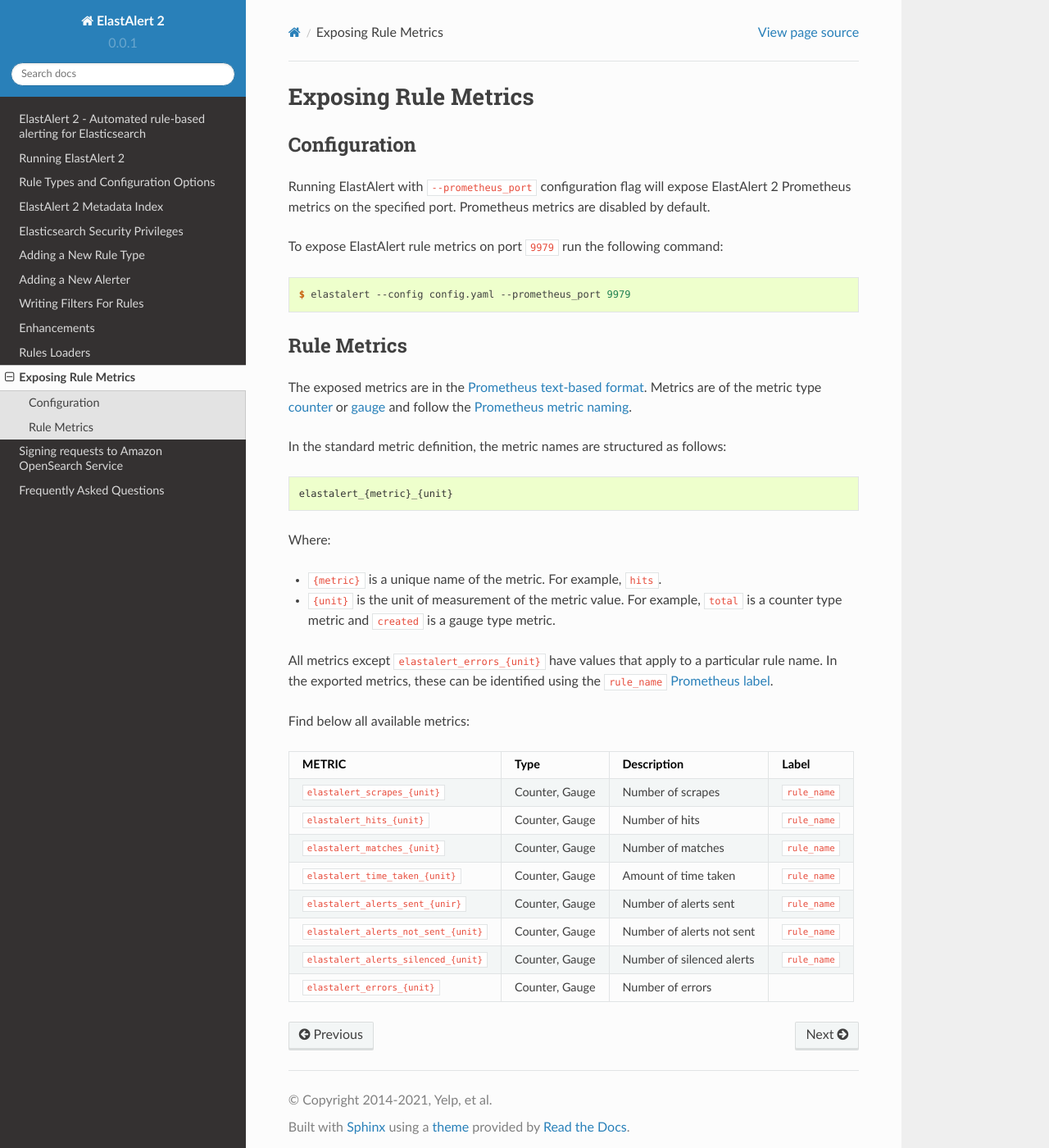
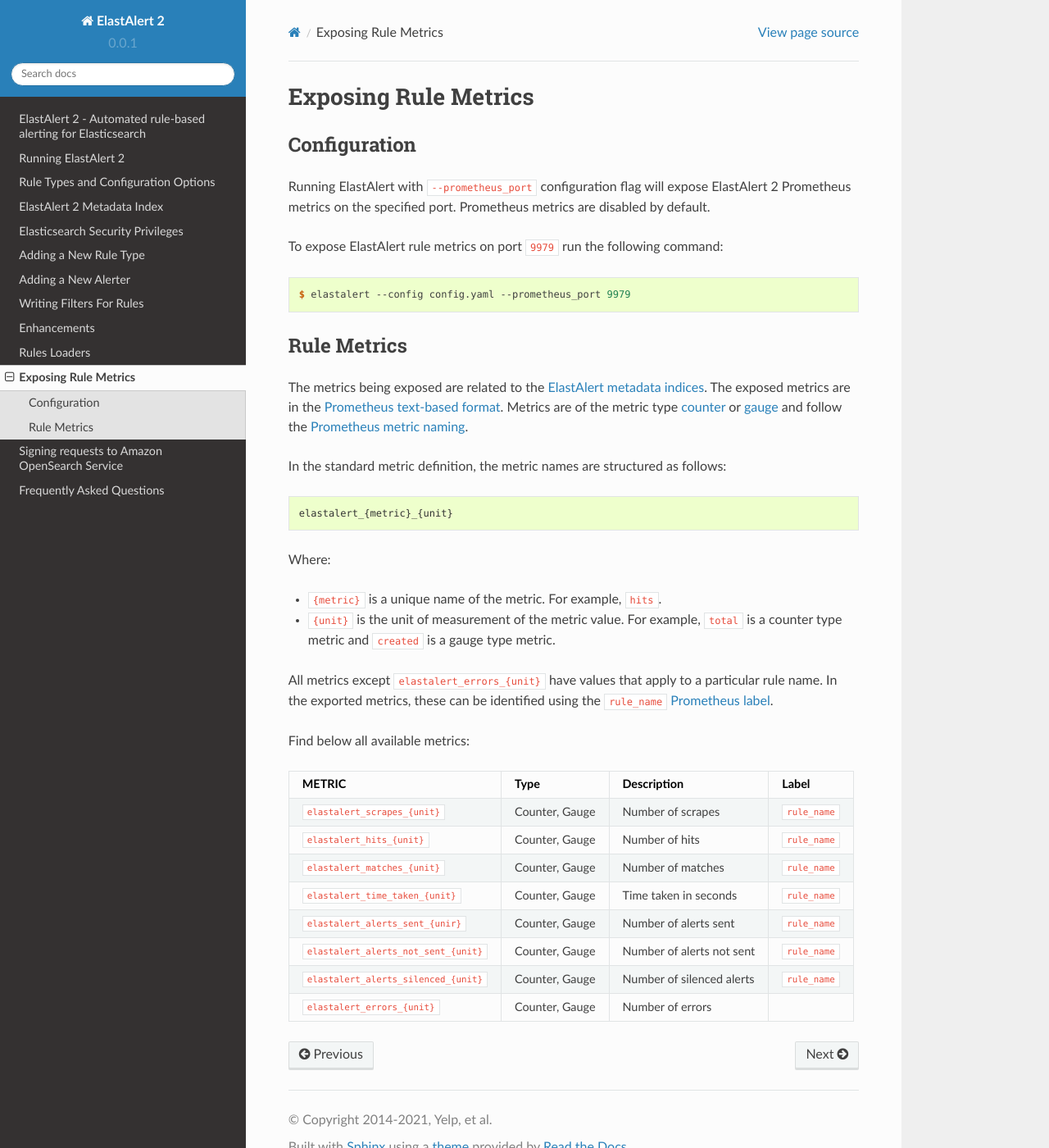
Before and after one commit to Yelp/elastalert, a Sphinx documentation site: the page built from docs/source/recipes/exposing_rule_metrics.rst, in a window 1280 px wide and 1400 px high. Shown: the whole window at 82% size. Built offline with Sphinx 7.4.7 and the Read the Docs theme 2.0.0, drawn with Linux system fonts in a browser that asks for light colours.

Commit message:
Updated rule metrics table

```diff
--- a/docs/source/recipes/exposing_rule_metrics.rst
+++ b/docs/source/recipes/exposing_rule_metrics.rst
@@ -16,7 +16,7 @@
 Rule Metrics
 ------------
 
-The exposed metrics are in the `Prometheus text-based format <https://prometheus.io/docs/instrumenting/exposition_formats/#text-based-format>`_. Metrics are of the metric type `counter <https://prometheus.io/docs/concepts/metric_types/#counter>`_ or `gauge <https://prometheus.io/docs/concepts/metric_types/#gauge>`_ and follow the `Prometheus metric naming <https://prometheus.io/docs/practices/naming/>`_.
+The metrics being exposed are related to the `ElastAlert metadata indices <https://elastalert2.readthedocs.io/en/latest/elastalert_status.html>`_. The exposed metrics are in the `Prometheus text-based format <https://prometheus.io/docs/instrumenting/exposition_formats/#text-based-format>`_. Metrics are of the metric type `counter <https://prometheus.io/docs/concepts/metric_types/#counter>`_ or `gauge <https://prometheus.io/docs/concepts/metric_types/#gauge>`_ and follow the `Prometheus metric naming <https://prometheus.io/docs/practices/naming/>`_.
 
 In the standard metric definition, the metric names are structured as follows:
 
@@ -42,7 +42,7 @@
 +---------------------------------------+-----------------+---------------------------+---------------+
 | ``elastalert_matches_{unit}``         | Counter, Gauge  | Number of matches         | ``rule_name`` |
 +---------------------------------------+-----------------+---------------------------+---------------+
-| ``elastalert_time_taken_{unit}``      | Counter, Gauge  | Amount of time taken      | ``rule_name`` |
+| ``elastalert_time_taken_{unit}``      | Counter, Gauge  | Time taken in seconds     | ``rule_name`` |
 +---------------------------------------+-----------------+---------------------------+---------------+
 | ``elastalert_alerts_sent_{unir}``     | Counter, Gauge  | Number of alerts sent     | ``rule_name`` |
 +---------------------------------------+-----------------+---------------------------+---------------+
```
